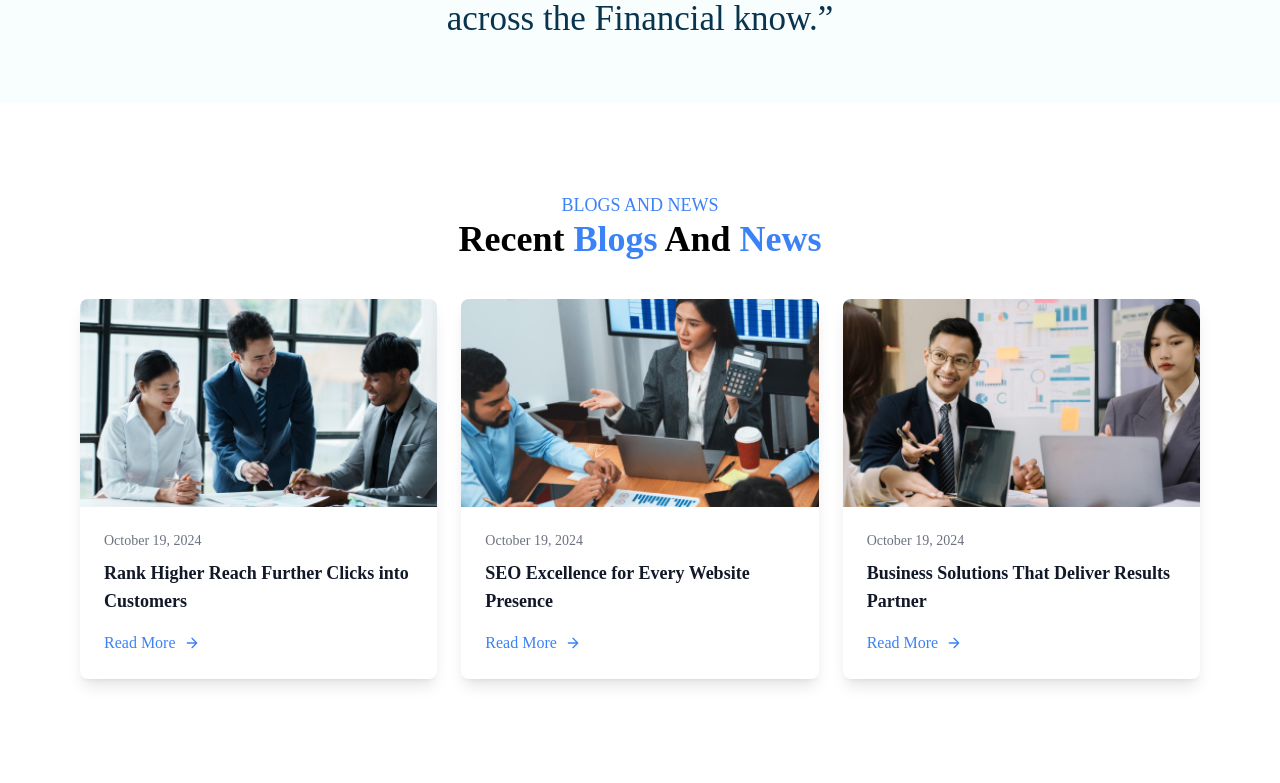
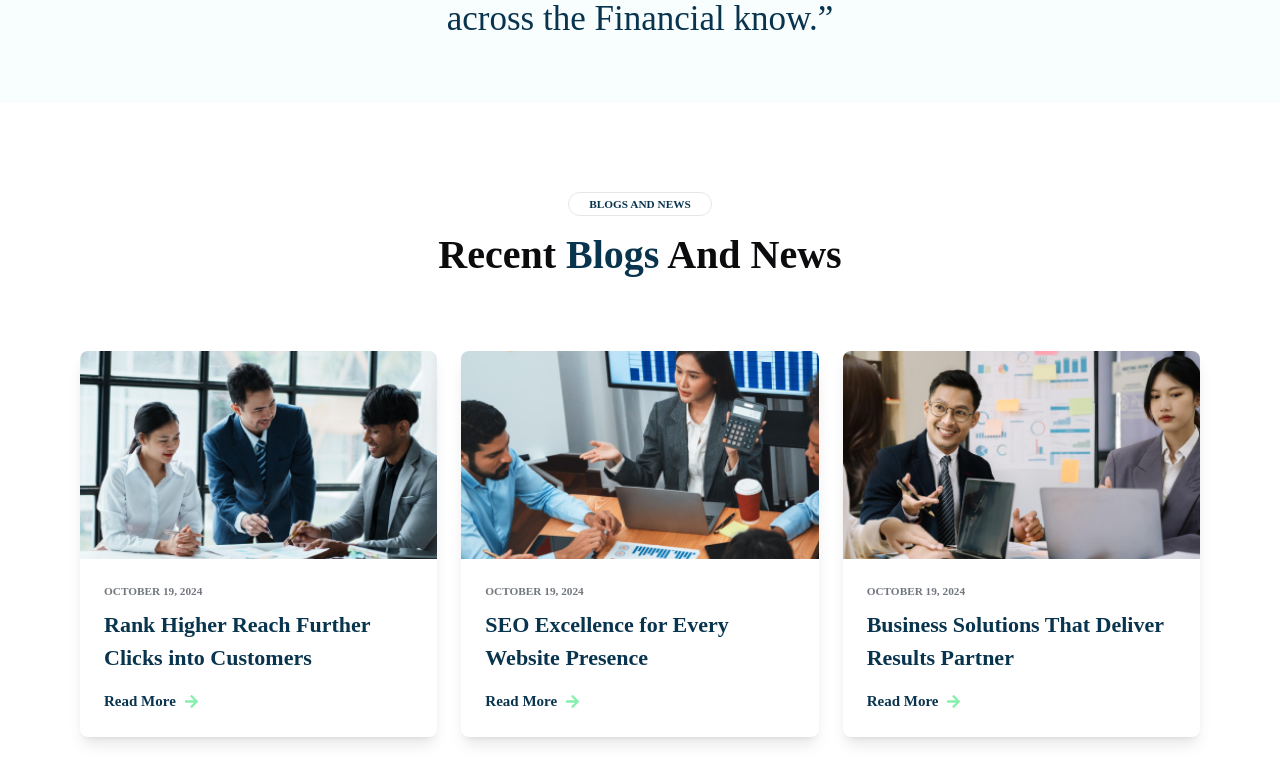
Before and after one commit to Md-Ashikur-Rahman-Ashik/Tombiz, a React (Vite) app: page / in a window 1280 px wide. Shown: the part 6557-7340 px from the top of the page. Before the commit the page ends 7284 px from the top, so only its background shows below. Built offline with nearby package versions, Linux system fonts and the light colour scheme.

Commit message:
Added blog section

```diff
--- a/src/components/BlogSection.jsx
+++ b/src/components/BlogSection.jsx
@@ -1,3 +1,5 @@
+import { FaArrowRight } from "react-icons/fa";
+
 const BlogSection = () => {
   const blogs = [
     {
@@ -22,13 +24,15 @@ const BlogSection = () => {
 
   return (
     <section className="container mx-auto mt-10 py-12 px-4 lg:px-20">
-      <div className="text-center mb-10">
-        <h2 className="text-lg font-medium text-blue-500 uppercase">
-          Blogs and News
+      <div className="text-center mb-20">
+        <h2 className="uppercase font-bold text-[#08344E] mb-6">
+          <span className="border text-[11.28px] py-[5px] px-[20px] rounded-[20px]">
+            blogs and news
+          </span>
         </h2>
-        <h3 className="text-4xl font-bold">
-          Recent <span className="text-blue-500">Blogs</span> And{" "}
-          <span className="text-blue-500">News</span>
+        <h3 className="md:text-[40px] text-2xl text-[#0C0C0E] font-bold">
+          Recent <span className="text-[#08344E]">Blogs </span>
+          And News
         </h3>
       </div>
       <div className="grid gap-6 sm:grid-cols-2 lg:grid-cols-3">
@@ -43,30 +47,18 @@ const BlogSection = () => {
               className="w-full h-52 object-cover"
             />
             <div className="p-6">
-              <p className="text-sm text-gray-500">{blog.date}</p>
-              <h4 className="text-lg font-semibold text-gray-900 mt-2">
+              <p className="text-[11.28px] uppercase font-bold text-[#72777D]">
+                {blog.date}
+              </p>
+              <h4 className="text-[22px] font-semibold text-[#08344E] mt-2">
                 {blog.title}
               </h4>
-              <a
-                href="#"
-                className="inline-flex items-center text-blue-500 font-medium mt-4 hover:underline"
+              <button
+                className="inline-flex gap-2 items-center text-[15px] text-[#08344E] font-semibold mt-4 hover:underline"
               >
                 Read More
-                <svg
-                  className="ml-2 w-4 h-4"
-                  fill="none"
-                  stroke="currentColor"
-                  strokeWidth="2"
-                  viewBox="0 0 24 24"
-                  xmlns="http://www.w3.org/2000/svg"
-                >
-                  <path
-                    strokeLinecap="round"
-                    strokeLinejoin="round"
-                    d="M5 12h14m-7-7l7 7-7 7"
-                  ></path>
-                </svg>
-              </a>
+                <FaArrowRight className="text-green-300" />
+              </button>
             </div>
           </div>
         ))}
```
